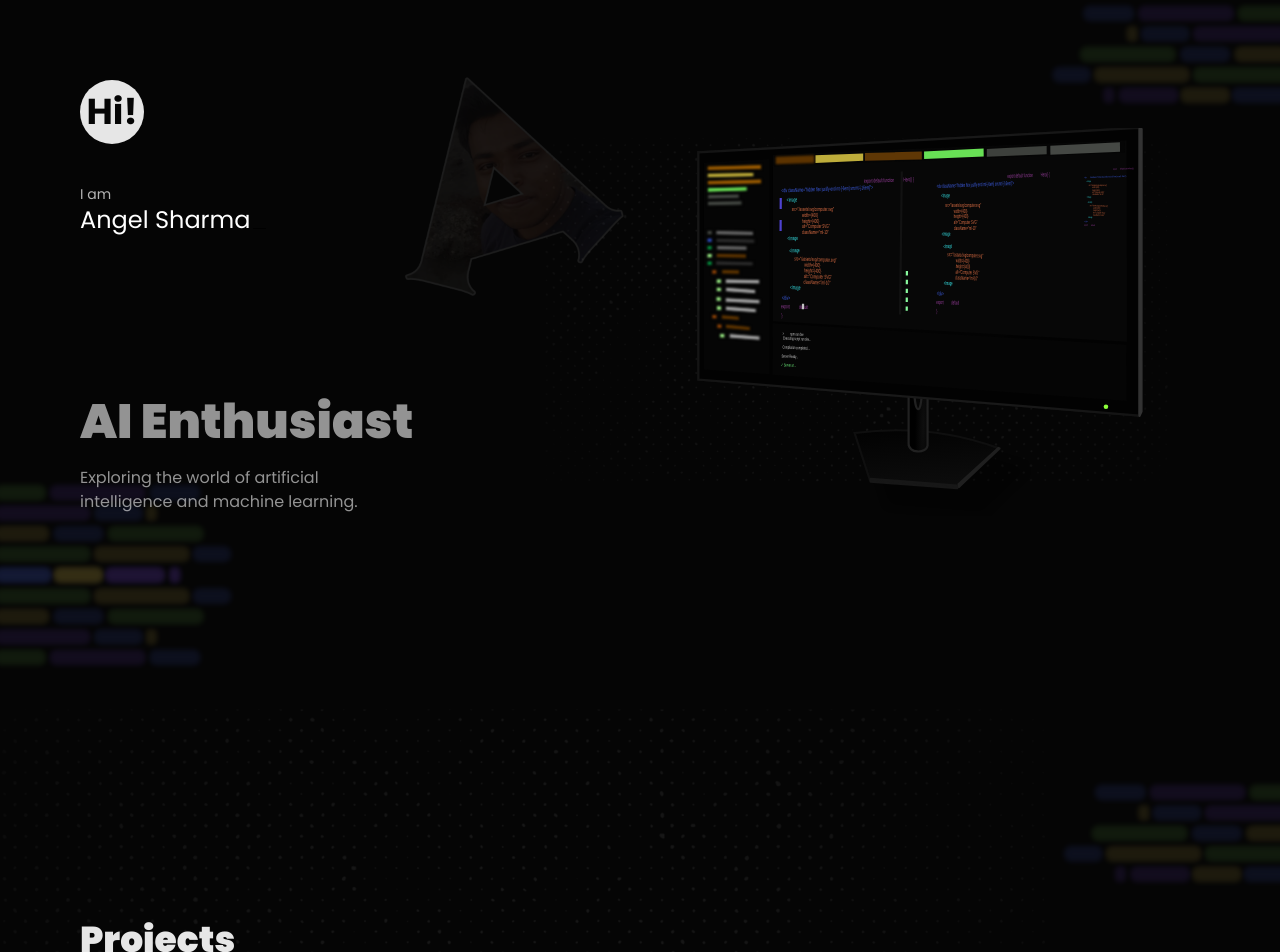
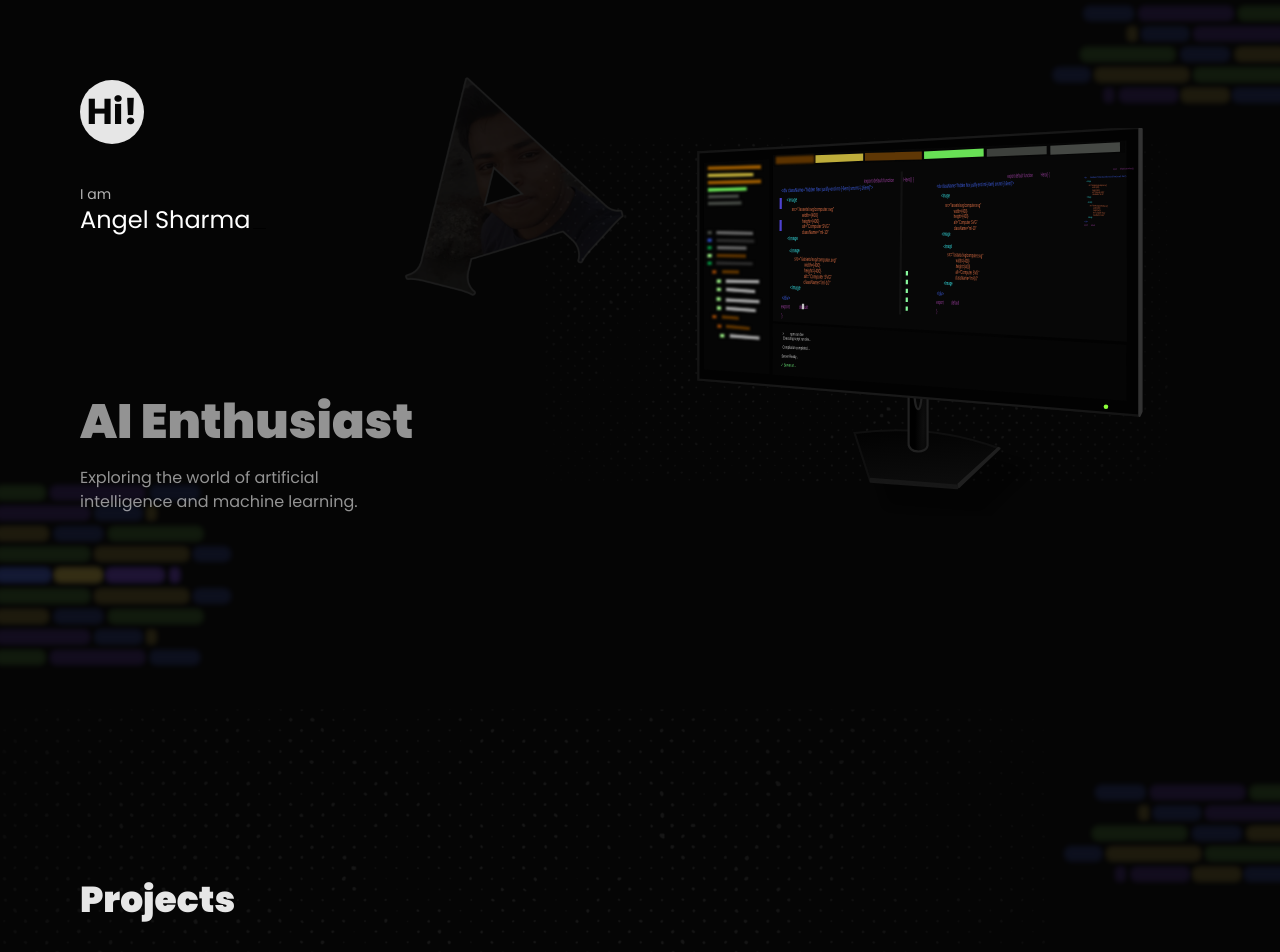
Before and after one commit to angel-dev-cse/angel-dev-cse.github.io, a Next.js app: page / in a window 1280 px wide. Shown: the top 952 px of the page. Built offline with nearby package versions, Linux system fonts and the light colour scheme.

Commit message:
fixed projects card viewing issue in large screen mode

```diff
--- a/app/pages/Projects.tsx
+++ b/app/pages/Projects.tsx
@@ -117,7 +117,7 @@ export default function Projects() {
       id="projects"
       className="flex flex-col text-white-100 h-auto sm:h-screen mt-10"
     >
-      <h1 className={`${poppinsExtraBold.className} text-4xl mt-20`}>
+      <h1 className={`${poppinsExtraBold.className} text-4xl mt-20 sm:mt-10`}>
         Projects
       </h1>
       <div
```
